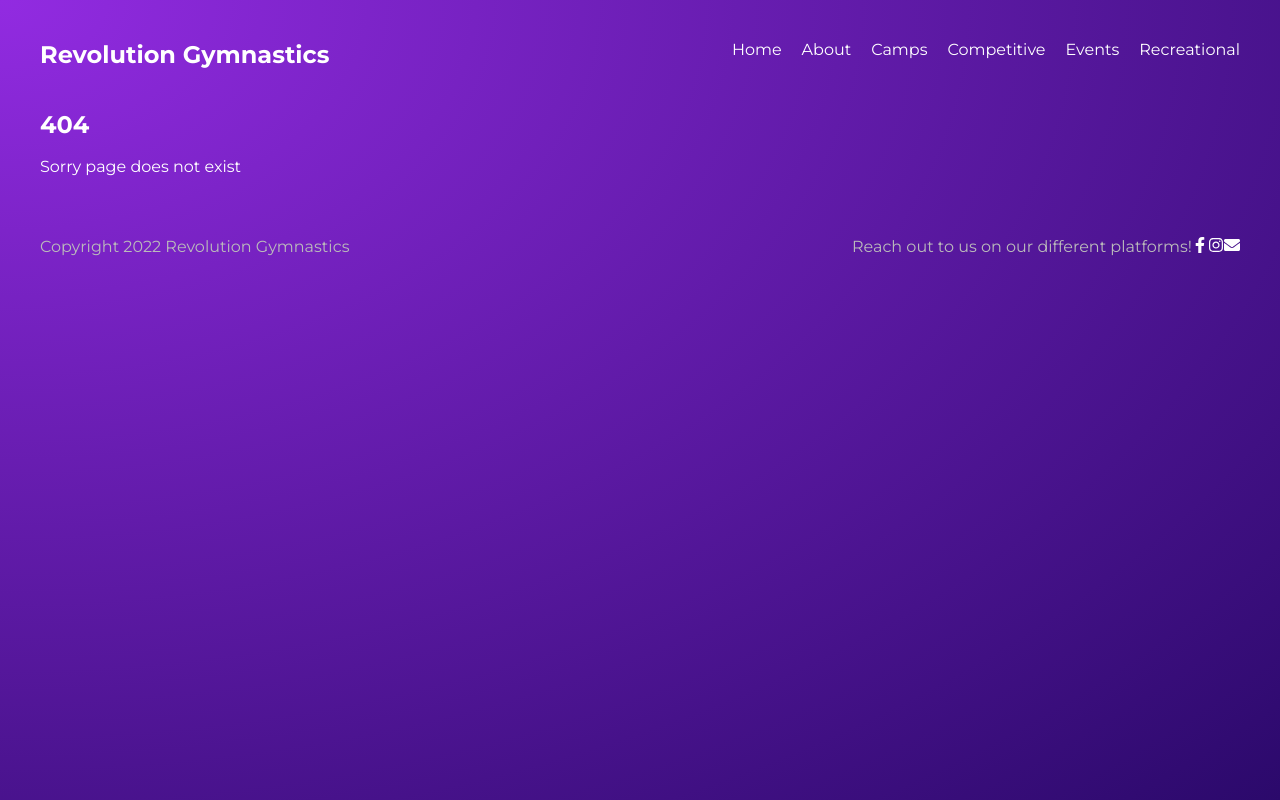
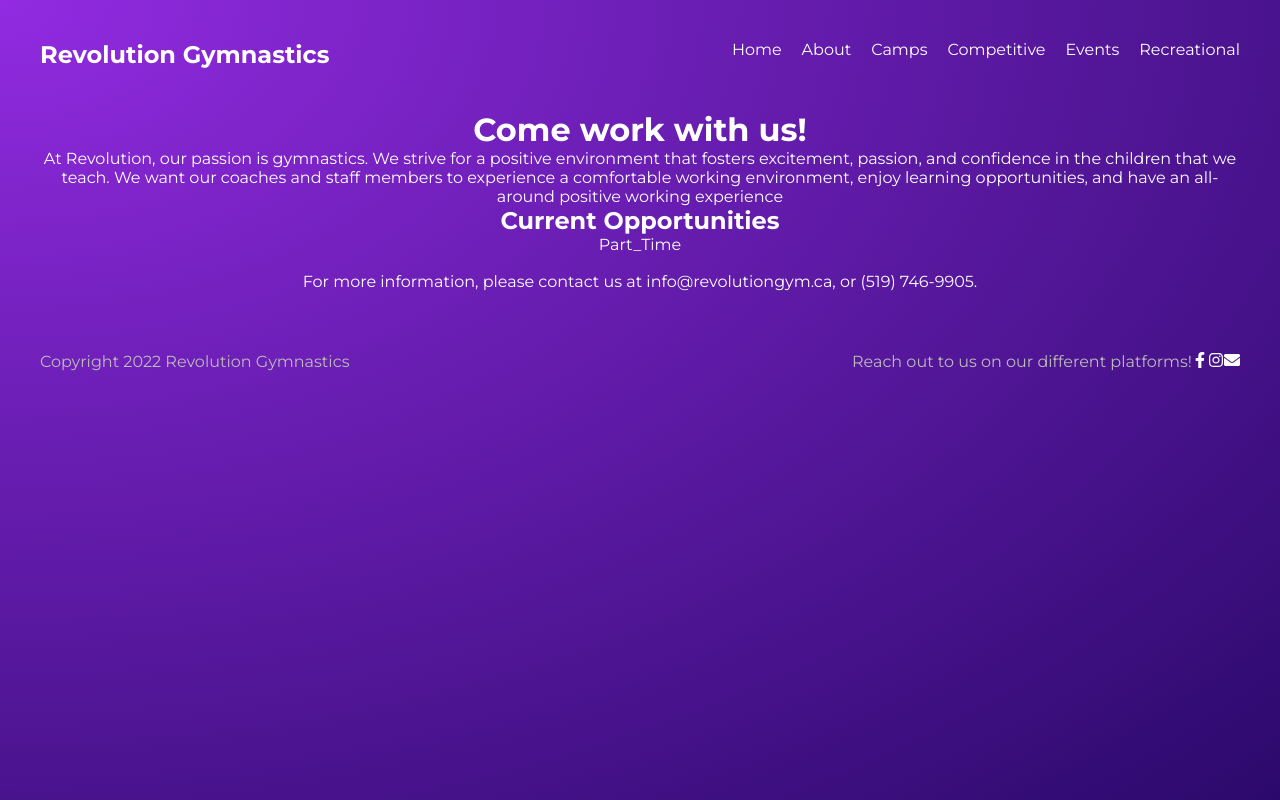
Before and after one commit to nmehanma/revolution-gym, a Gatsby site: page /about/career in a window 1280 px wide. Before the commit this address had no page. Built offline with nearby package versions, Linux system fonts and the light colour scheme; Gatsby itself is replaced by a stand-in of ours.

Commit message:
career page introduced with styling as well

```diff
--- /dev/null
+++ b/src/pages/about/career.js
@@ -0,0 +1,30 @@
+import React from "react"
+import Layout from "../components/Layout"
+import * as styles from "../../styles/career.module.css"
+
+
+export default function career() {
+  return (
+    <Layout>
+      <div className={styles.header}>
+        <h1>Come work with us!</h1>
+        <div>
+          At Revolution, our passion is gymnastics. We strive for a positive
+          environment that fosters excitement, passion, and confidence in the
+          children that we teach. We want our coaches and staff members to
+          experience a comfortable working environment, enjoy learning
+          opportunities, and have an all-around positive working experience
+        </div>
+        <h2>Current Opportunities</h2>
+        <a
+          href="/careerDocs/partTime.pdf"
+          title="Download Job"
+          download
+        >
+          Part_Time
+        </a>
+        <p>For more information, please contact us at info@revolutiongym.ca, or (519) 746-9905.</p>
+      </div>
+    </Layout>
+  )
+}
--- a/src/pages/about/staff.js
+++ b/src/pages/about/staff.js
@@ -7,7 +7,7 @@ import cassidyImage from "./staffImages/cassidy.jpeg"
 import stefanieImage from "./staffImages/stefanie.jpeg"
 import * as styles from "../../styles/staff.module.css"
 import Coachingstaff from "../components/CoachingStaff/CoachingStaff"
-import "./staff.css"
+import "../../styles/staff.css"
 
 export default function staff() {
   return (
--- /dev/null
+++ b/src/styles/career.module.css
@@ -0,0 +1,4 @@
+.header {
+  text-align: center;
+
+}
```
Also changed, not shown: src/styles/staff.css (renamed from src/pages/about/staff.css).
